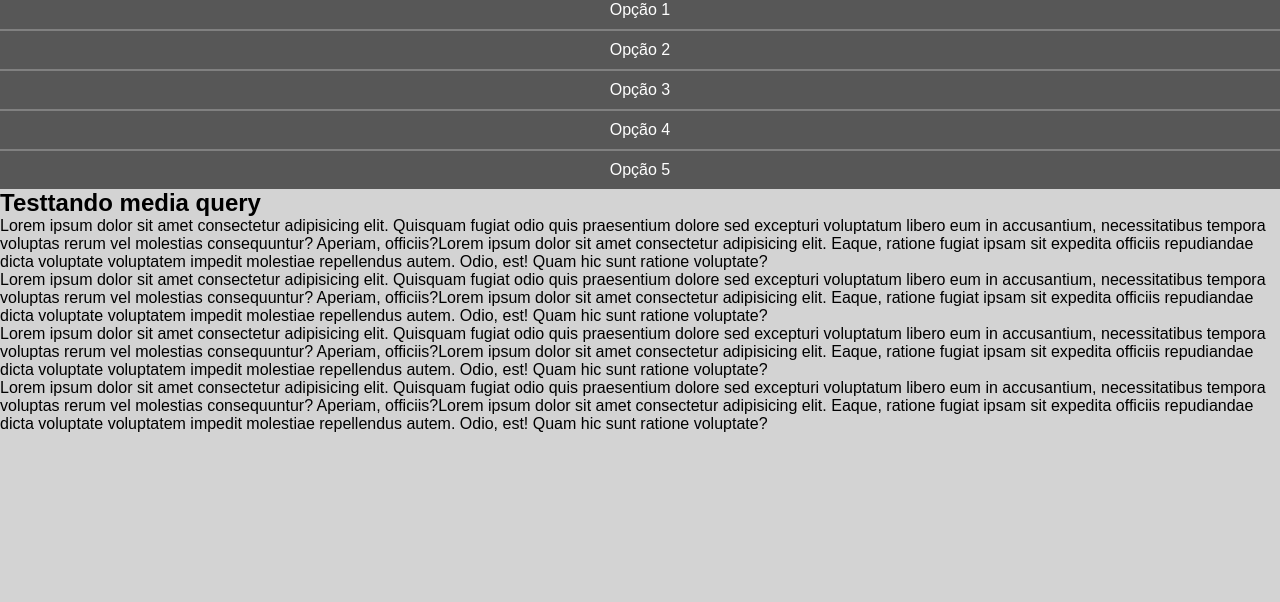
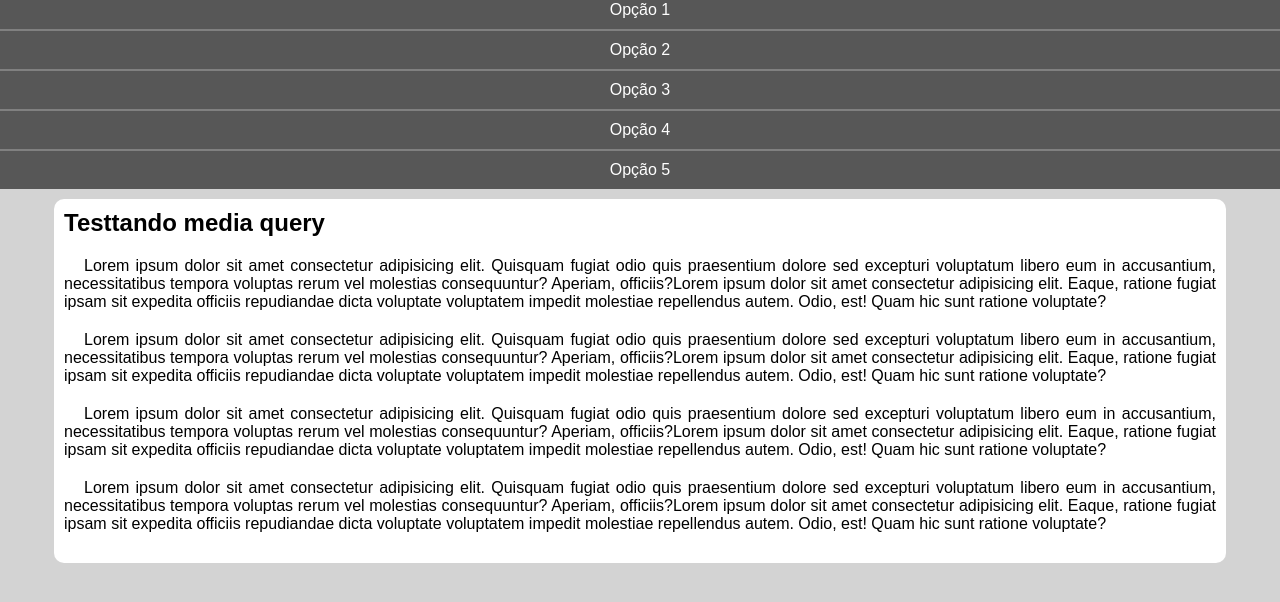
Before and after one commit to CaioMBM/Menu-Responsivo, a plain HTML site: page index.html in a window 1280 px wide. Shown: the part 68-670 px from the top of the page. Drawn offline with Linux system fonts and the light colour scheme.

Commit message:
Feat: Estilização do main

```diff
--- a/style.css
+++ b/style.css
@@ -40,3 +40,22 @@ menu a{
 menu a:hover{
     background-color: gray;
 }
+
+main{
+    width: 90vw;
+    margin: auto;
+    margin-top: 10px;
+    padding: 10px;
+    border-radius: 10px;
+    background-color: white;
+}
+
+article > h2{
+    padding-bottom: 20px;
+}
+
+article > p{
+    text-align: justify;
+    margin-bottom: 20px;
+    text-indent: 20px;
+}
```
